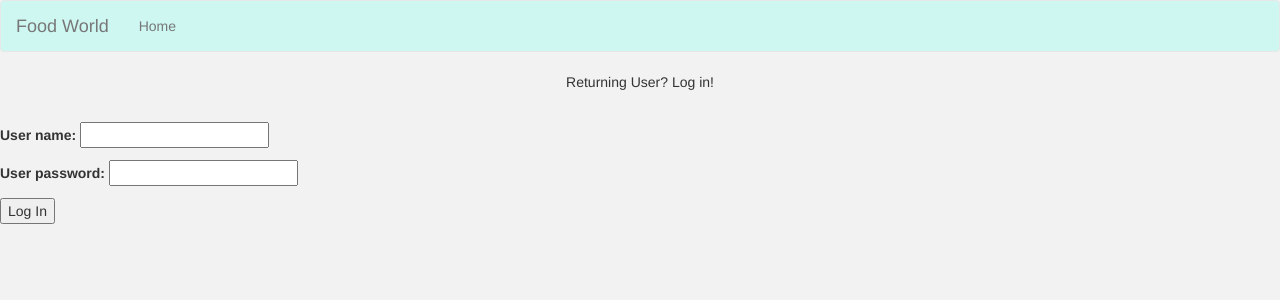
After one commit to AniSri12/food_world, a Django app: page /login/ in a window 1280 px wide. The commit adds this page. Shown: the top 300 px of the page. Run offline with Django 3.2, Linux system fonts and the light colour scheme; parts of the project's set-up code (start-up, migrations or seed data) failed here and were passed over; some libraries are stand-ins or nearby versions.

Commit message:
added login forms

```diff
--- /dev/null
+++ b/food_world_web/food_world_web/forms.py
@@ -0,0 +1,5 @@
+from django import forms
+
+class LoginForm(forms.Form):
+	user_name = forms.CharField()
+	user_password = forms.CharField()
--- a/food_world_web/food_world_web/templates/index.html
+++ b/food_world_web/food_world_web/templates/index.html
@@ -2,7 +2,7 @@
 <html>
 <link rel="stylesheet" href="https://maxcdn.bootstrapcdn.com/bootstrap/3.3.7/css/bootstrap.min.css">
 <head>
-	<title>Food World!</title>
+	<title>Log In</title>
 </head>
 <body style="background-color: #f2f2f2">
 	<nav class="navbar navbar-default" style="background-color: #cef7f2">
@@ -12,7 +12,6 @@
 	    </div>
 	    <ul class="nav navbar-nav">
 	      <li><a href="/">Home</a></li>
-	      <li><a href="/snacks/sorted/">Snack by Country</a></li>
 	    </ul>
   	</nav>
 
--- /dev/null
+++ b/food_world_web/food_world_web/templates/login.html
@@ -0,0 +1,26 @@
+<!DOCTYPE html>
+<html>
+<link rel="stylesheet" href="https://maxcdn.bootstrapcdn.com/bootstrap/3.3.7/css/bootstrap.min.css">
+<head>
+	<title>Log In</title>
+</head>
+<body style="background-color: #f2f2f2">
+	<nav class="navbar navbar-default" style="background-color: #cef7f2">
+	  <div class="container-fluid">
+	    <div class="navbar-header">
+	      <a class="navbar-brand">Food World</a>
+	    </div>
+	    <ul class="nav navbar-nav">
+	      <li><a href="/">Home</a></li>
+	    </ul>
+  	</nav>
+
+	<p style="text-align: center;"> Returning User? Log in!</p>
+	<br>
+	<form>
+		{{ context.as_p }}
+		<button type="submit">Log In</button>
+	</form>
+
+</body>
+</html>
--- a/food_world_web/food_world_web/urls.py
+++ b/food_world_web/food_world_web/urls.py
@@ -22,4 +22,5 @@ urlpatterns = [
     url(r'^$', views.index),
     url(r'^snacks/(?P<pk>\d+)', views.details),
     url(r'^snacks/sorted/', views.sort),
+    url(r'^login/', views.login),
 ]
--- a/food_world_web/food_world_web/views.py
+++ b/food_world_web/food_world_web/views.py
@@ -4,6 +4,7 @@ import urllib.request
 import urllib.parse
 import json
 from django.http import JsonResponse
+from . import forms
 
 
 def index(request):
@@ -11,7 +12,7 @@ def index(request):
 	resp_home= urllib.request.urlopen(req_home).read().decode('utf-8')
 	resp = json.loads(resp_home)
 	context = resp["data"]
-	return render(request, 'index.html', {"context" : context })
+	return render(request, 'index.html', {"context" : context} )
 
 
 def details(request,pk):
@@ -27,3 +28,7 @@ def sort(request):
 	resp = json.loads(resp_details)
 	context = resp["data"]
 	return render(request, 'sorted.html', {"context" : context })
+
+def login(request):
+	login_form = forms.LoginForm()
+	return render(request, 'login.html', {"context": login_form})
```
